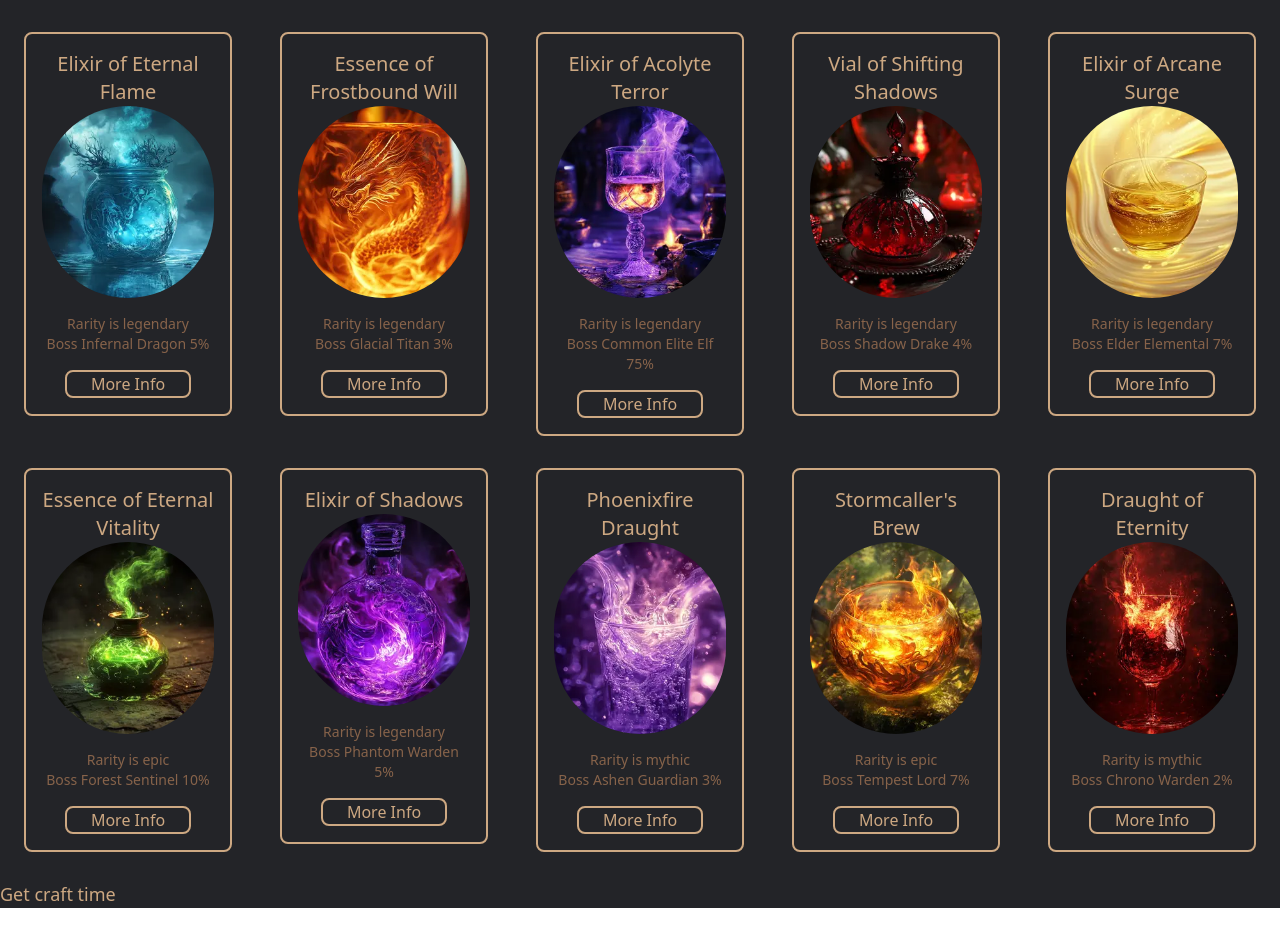
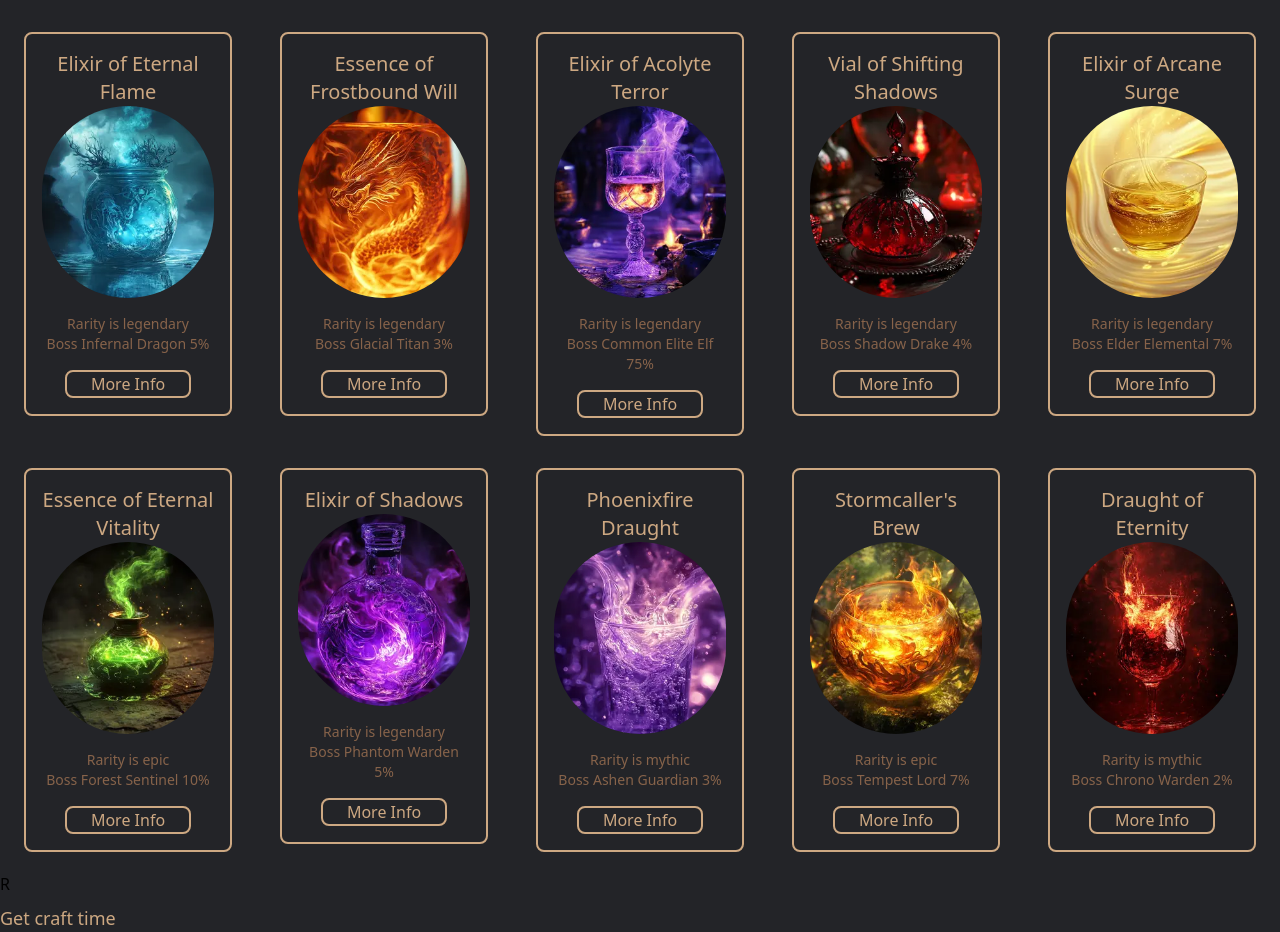
Before and after one commit to mikel161211231/mikel-lopez-intcli2425, a React (Vite) app: page / in a window 1280 px wide. Before the commit the page ends 908 px from the top, so only its background shows below. Built offline with nearby package versions, Linux system fonts and the light colour scheme.

Commit message:
[UPDATE] CReate the rarity filter

```diff
--- a/src/App.tsx
+++ b/src/App.tsx
@@ -4,9 +4,10 @@ import { Potion } from './types/Potion'
 import { potions } from './data/data'
 import PotionCard from './components/ItemCard'
 import CraftTimeButton from './components/CraftTimeButton'
+import RarityFilter from './components/RarityFilter'
 
 function App() {
-  const [potionList] = useState<Potion[]>(potions)
+  const [potionList, setPotionList] = useState<Potion[]>(potions)
 
   return (
     <>
@@ -19,6 +20,7 @@ function App() {
             })}
           </div>
           <div>
+            <RarityFilter potions={potionList}/>
             <CraftTimeButton potions={potionList}/>
           </div>
         </div>
--- /dev/null
+++ b/src/components/RarityFilter.tsx
@@ -0,0 +1,46 @@
+import { useState } from "react";
+import { getPotionsByRarity } from "../helpers/potionHelpers";
+import { Potion } from "../types/Potion";
+
+
+
+interface RarityFilterProps {
+    potions: Potion[];
+    setPotionList: Function;
+}
+
+const RarityFilter: React.FC<RarityFilterProps> = ({ potions, setPotionList }) => {
+
+    const [rarity, setRarity] = useState<string>("");
+    const [openOptions, setOpenOptions] = useState<boolean>(false);
+
+    const filterThePotionsWithRarity = () => {
+        const filteredPotions = getPotionsByRarity(potions, rarity);
+        setPotionList(filteredPotions);
+    }
+
+    const openDropdownOptions = () => {
+        setOpenOptions(!openOptions)
+    }
+
+
+    return (
+        <>
+    <div>
+        {openOptions && (
+            <div>
+            <button onClick={openDropdownOptions}>Legendary</button>
+            <button onClick={openDropdownOptions}>Epic</button>
+            <button onClick={openDropdownOptions}>Mythic</button>
+            </div>
+        )}
+  <button onClick={openDropdownOptions}>R</button>
+</div>
+
+        </>
+    );
+};
+
+
+
+export default RarityFilter;
```
